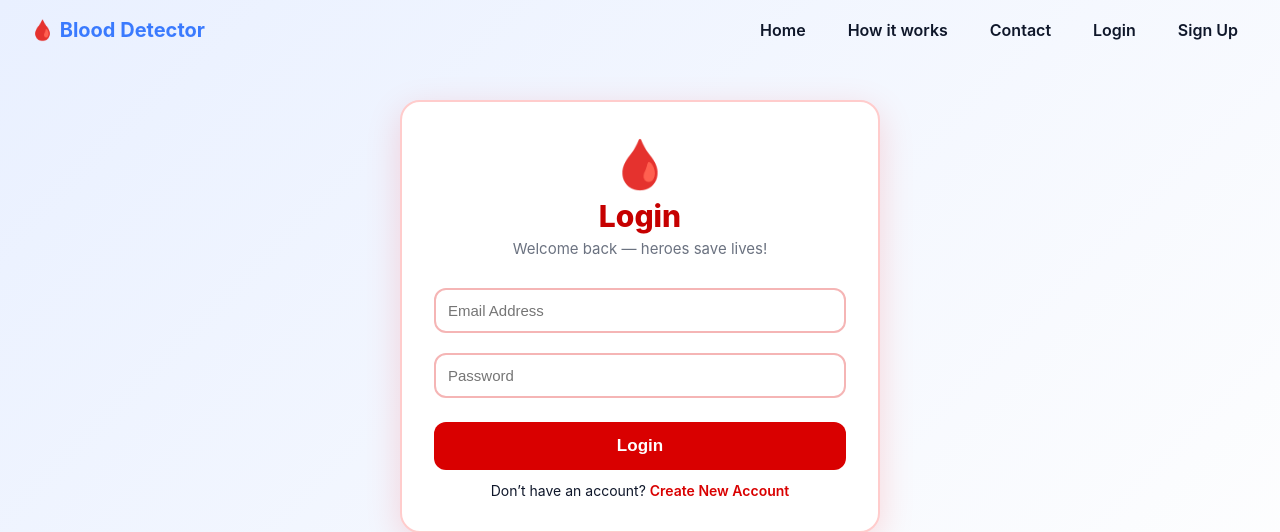
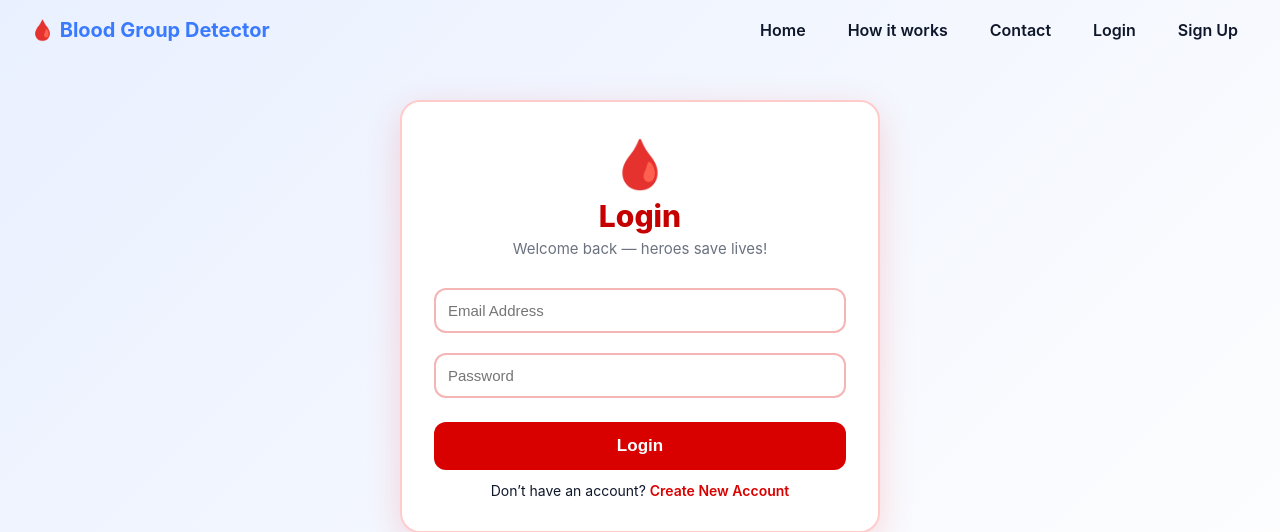
Before and after one commit to apsarab08/blood-group-prediction, a Flask app: page /login in a window 1280 px wide. Shown: the top 532 px of the page. Run offline with Flask 3, Linux system fonts and the light colour scheme.

Commit message:
Update base.html

```diff
--- a/templates/base.html
+++ b/templates/base.html
@@ -28,7 +28,7 @@
 </head>
 <body>
   <header class="nav">
-    <div class="brand">🩸 Blood Detector</div>
+    <div class="brand">🩸 Blood Group Detector</div>
     <nav>
       <ul>
         <li><a href="{{ url_for('index') }}">Home</a></li>
```
